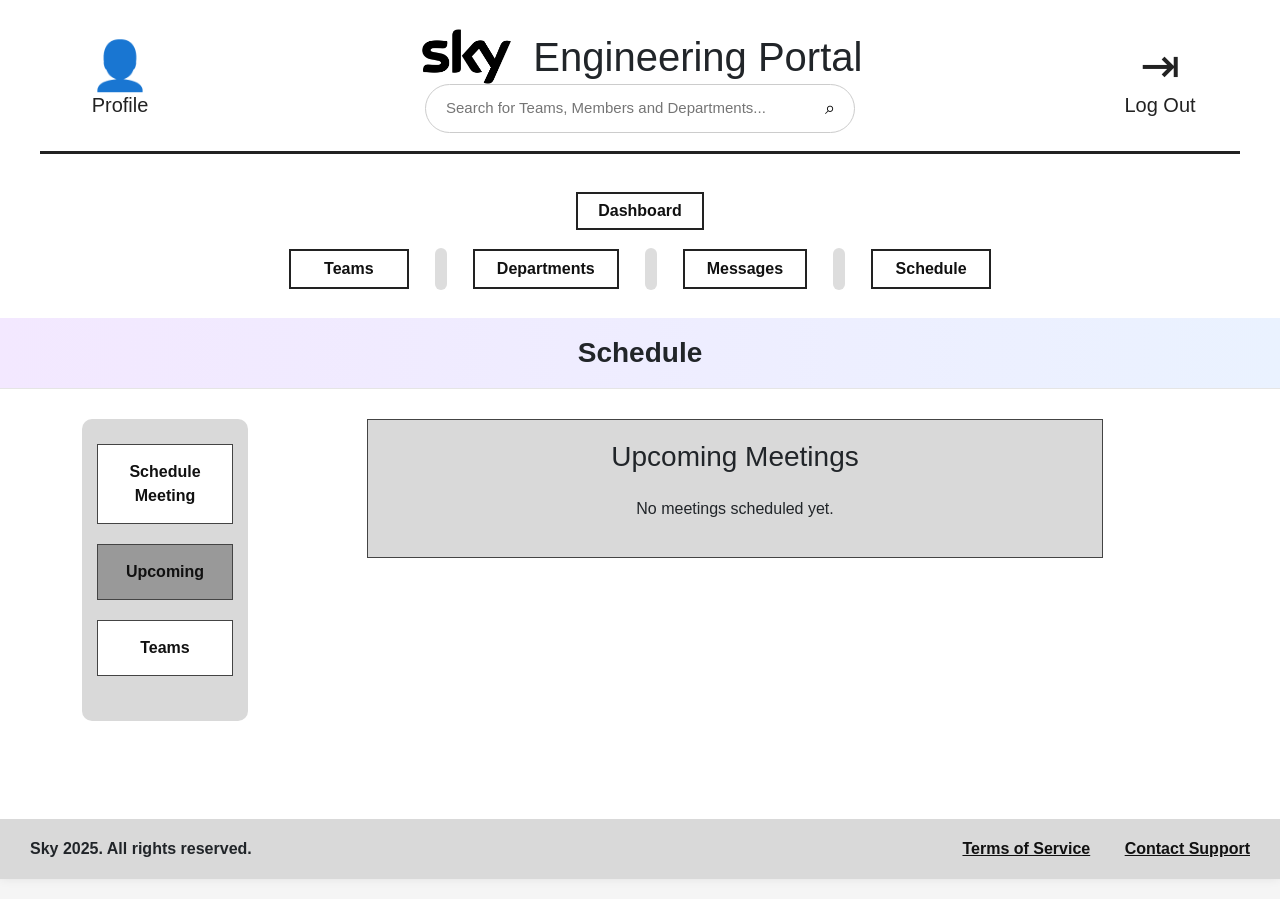
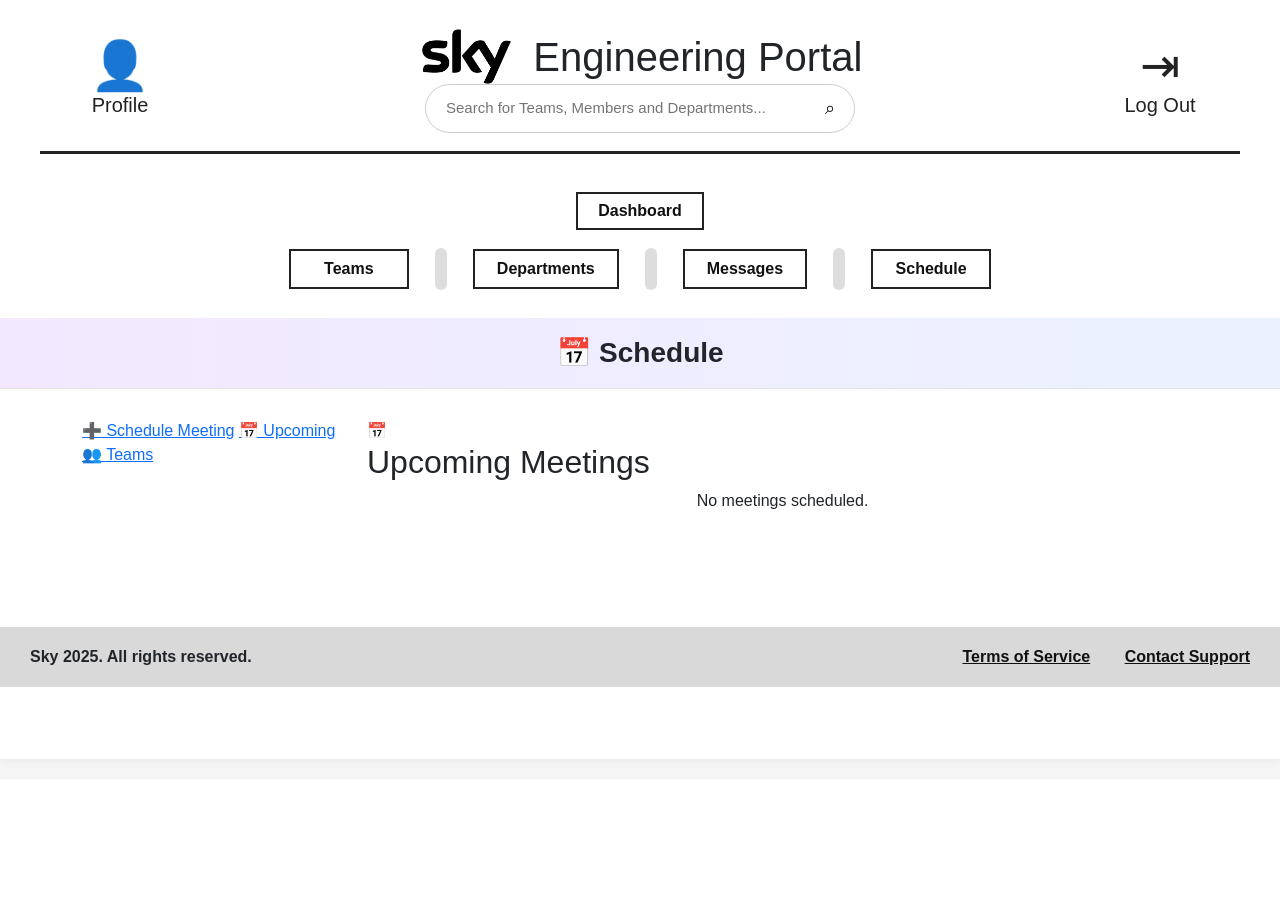
Before and after one commit to W1947717-AV/Engineering-Portal, a Django app: page /schedule/ in a window 1280 px wide. Shown: the part 21-920 px from the top of the page. After the commit the page ends 785 px from the top, so only its background shows below. Run offline with Django 5.2, Linux system fonts and the light colour scheme; a user stored in the database is signed in; data comes from the database, SQL or seed files in the repository; parts of the project's set-up code (start-up, migrations or seed data) failed here and were passed over.

Commit message:
Schedule design improvement

```diff
--- a/schedule_app/templates/schedule_app/schedule_home.html
+++ b/schedule_app/templates/schedule_app/schedule_home.html
@@ -2,146 +2,92 @@
 
 {% block content %}
 
-<div class="section-title">Schedule</div>
+<div class="section-title schedule-title-bar">📅 Schedule</div>
 
-<div class="container pb-5">
-    <div class="row">
-        <div class="col-md-2">
-            <div class="schedule-sidebar">
-                <a href="/schedule/new/" class="schedule-side-btn">Schedule Meeting</a>
-                <a href="/schedule/" class="schedule-side-btn active">Upcoming</a>
-                <a href="/teams/" class="schedule-side-btn">Teams</a>
+<div class="container pb-5 schedule-page">
+    <div class="row g-4">
+
+        <div class="col-md-3">
+            <div class="schedule-sidebar-modern">
+                <a href="/schedule/new/" class="schedule-side-modern primary">➕ Schedule Meeting</a>
+                <a href="/schedule/" class="schedule-side-modern active">📅 Upcoming</a>
+                <a href="/teams/" class="schedule-side-modern">👥 Teams</a>
             </div>
         </div>
 
-        <div class="col-md-8 offset-md-1">
-            <div class="schedule-panel">
-                <h3 class="text-center mb-4">Upcoming Meetings</h3>
+        <div class="col-md-9">
+            <div class="schedule-panel-modern">
+
+                <div class="schedule-panel-heading">
+                    <div class="schedule-icon">📅</div>
+                    <h2>Upcoming Meetings</h2>
+                </div>
 
                 {% for meeting in meetings %}
-                    <div class="schedule-card">
+                <div class="schedule-card-modern">
 
-                        <div class="d-flex justify-content-between align-items-start mb-2">
-                            <h5 class="mb-0">{{ meeting.title }}</h5>
+                    <div class="schedule-card-top">
+                        <h4>{{ meeting.title }}</h4>
 
-                            <div>
-                                {% if meeting.status == 'pending' %}
-                                    <span class="schedule-badge schedule-badge-pending">Pending</span>
-                                {% elif meeting.status == 'accepted' %}
-                                    <span class="schedule-badge schedule-badge-accepted">Accepted</span>
-                                {% elif meeting.status == 'declined' %}
-                                    <span class="schedule-badge schedule-badge-declined">Declined</span>
-                                {% endif %}
-
-                                {% if meeting.recurrence == 'weekly' %}
-                                    <span class="schedule-badge recurrence-badge">Weekly</span>
-                                {% elif meeting.recurrence == 'monthly' %}
-                                    <span class="schedule-badge recurrence-badge">Monthly</span>
-                                {% else %}
-                                    <span class="schedule-badge recurrence-badge">One Time</span>
-                                {% endif %}
+                        <div class="schedule-badges">
+                            <span class="badge-status {{ meeting.status }}">
+                                {{ meeting.status|title }}
+                            </span>
+                            <span class="badge-type">
+                                {{ meeting.get_recurrence_display }}
+                            </span>
                         </div>
                     </div>
 
-                        {% if meeting.organiser == request.user %}
-                            <p class="schedule-status pending">
-                                You organised this meeting.
-                                {% if meeting.status == 'pending' %}
-                                    Waiting for response from requested user.
-                                {% elif meeting.status == 'accepted' %}
-                                    The meeting request has been accepted.
-                                {% elif meeting.status == 'declined' %}
-                                    The meeting request was declined.
-                                {% endif %}
-                            </p>
-                        {% elif meeting.recipient == request.user %}
-                            {% if meeting.status == 'pending' %}
-                                <p class="schedule-status pending">
-                                    You have received a meeting request.
-                                </p>
-                            {% elif meeting.status == 'accepted' %}
-                                <p class="schedule-status accepted">
-                                    You accepted this meeting.
-                                </p>
-                            {% endif %}
+                    {% if meeting.status == "accepted" %}
+                        <div class="schedule-banner accepted">You accepted this meeting.</div>
+                    {% elif meeting.status == "pending" and meeting.organiser == request.user %}
+                        <div class="schedule-banner pending">Waiting for response from user.</div>
+                    {% elif meeting.status == "pending" %}
+                        <div class="schedule-banner pending">You have received a meeting request.</div>
                     {% endif %}
 
-                        <div class="schedule-info-grid">
-                            <div>
-                                <strong>Team</strong>
-                                <span>{{ meeting.team.name }}</span>
+                    <div class="schedule-grid">
+                        <div><strong>Team</strong><span>{{ meeting.team.name }}</span></div>
+                        <div><strong>Date</strong><span>{{ meeting.date }}</span></div>
+                        <div><strong>Time</strong><span>{{ meeting.time }}</span></div>
+                        <div><strong>Repeat</strong><span>{{ meeting.get_recurrence_display }}</span></div>
+                        <div><strong>Location</strong><span>{{ meeting.location|default:"Not added" }}</span></div>
                     </div>
 
-                            <div>
-                                <strong>Date</strong>
-                                <span>{{ meeting.date }}</span>
+                    <div class="schedule-meta">
+                        <p><strong>Organiser:</strong> {{ meeting.organiser }}</p>
+                        <p><strong>Requested User:</strong> {{ meeting.recipient }}</p>
+                        <p><strong>Notes:</strong> {{ meeting.notes|default:"No notes added." }}</p>
                     </div>
 
-                            <div>
-                                <strong>Time</strong>
-                                <span>{{ meeting.time }}</span>
-                            </div>
-
-                            <div>
-                                <strong>Repeat</strong>
-                                <span>{{ meeting.get_recurrence_display }}</span>
-                            </div>
-
-                            <div>
-                                <strong>Location / Platform</strong>
-                                <span>{{ meeting.location|default:"Not added" }}</span>
-                            </div>
-                        </div>
-
-                        <div class="mt-3">
-                            <p class="mb-1">
-                                <strong>Organiser:</strong>
-                                {% if meeting.organiser.first_name or meeting.organiser.last_name %}
-                                    {{ meeting.organiser.first_name }} {{ meeting.organiser.last_name }}
-                                {% else %}
-                                    {{ meeting.organiser.username }}
-                                {% endif %}
-                            </p>
-
-                            <p class="mb-1">
-                                <strong>Requested User:</strong>
-                                {% if meeting.recipient.first_name or meeting.recipient.last_name %}
-                                    {{ meeting.recipient.first_name }} {{ meeting.recipient.last_name }}
-                                {% else %}
-                                    {{ meeting.recipient.username }}
-                                {% endif %}
-                            </p>
-
-                            {% if meeting.notes %}
-                                <p class="mb-1"><strong>Notes:</strong> {{ meeting.notes }}</p>
-                            {% endif %}
-                        </div>
-
-                        <div class="mt-3 d-flex gap-2 flex-wrap">
-                            {% if meeting.recipient == request.user and meeting.status == 'pending' %}
+                    <div class="schedule-actions">
+                        {% if meeting.status == "pending" and meeting.recipient == request.user %}
                             <form method="POST" action="/schedule/{{ meeting.id }}/accept/">
                                 {% csrf_token %}
-                                    <button type="submit" class="btn btn-success btn-sm">Accept</button>
+                                <button class="btn-accept">Accept</button>
                             </form>
 
                             <form method="POST" action="/schedule/{{ meeting.id }}/decline/">
                                 {% csrf_token %}
-                                    <button type="submit" class="btn btn-danger btn-sm">Decline</button>
+                                <button class="btn-decline">Decline</button>
                             </form>
                         {% endif %}
 
-                            {% if meeting.organiser == request.user or meeting.recipient == request.user and meeting.status == 'accepted' %}
-                                <a href="/schedule/{{ meeting.id }}/delete/" class="btn btn-outline-danger btn-sm">
-                                    Delete Meeting
-                                </a>
-                            {% endif %}
+                        <form method="POST" action="/schedule/{{ meeting.id }}/delete/">
+                            {% csrf_token %}
+                            <button class="btn-delete">Delete Meeting</button>
+                        </form>
+                    </div>
+
+                </div>
+                {% empty %}
+                    <p class="text-center">No meetings scheduled.</p>
+                {% endfor %}
+
             </div>
         </div>
-                {% empty %}
-                    <p class="text-center">No meetings scheduled yet.</p>
-                {% endfor %}
-            </div>
-        </div>
+
     </div>
 </div>
 
```
Lines whose indentation alone changed are shown as unchanged.
